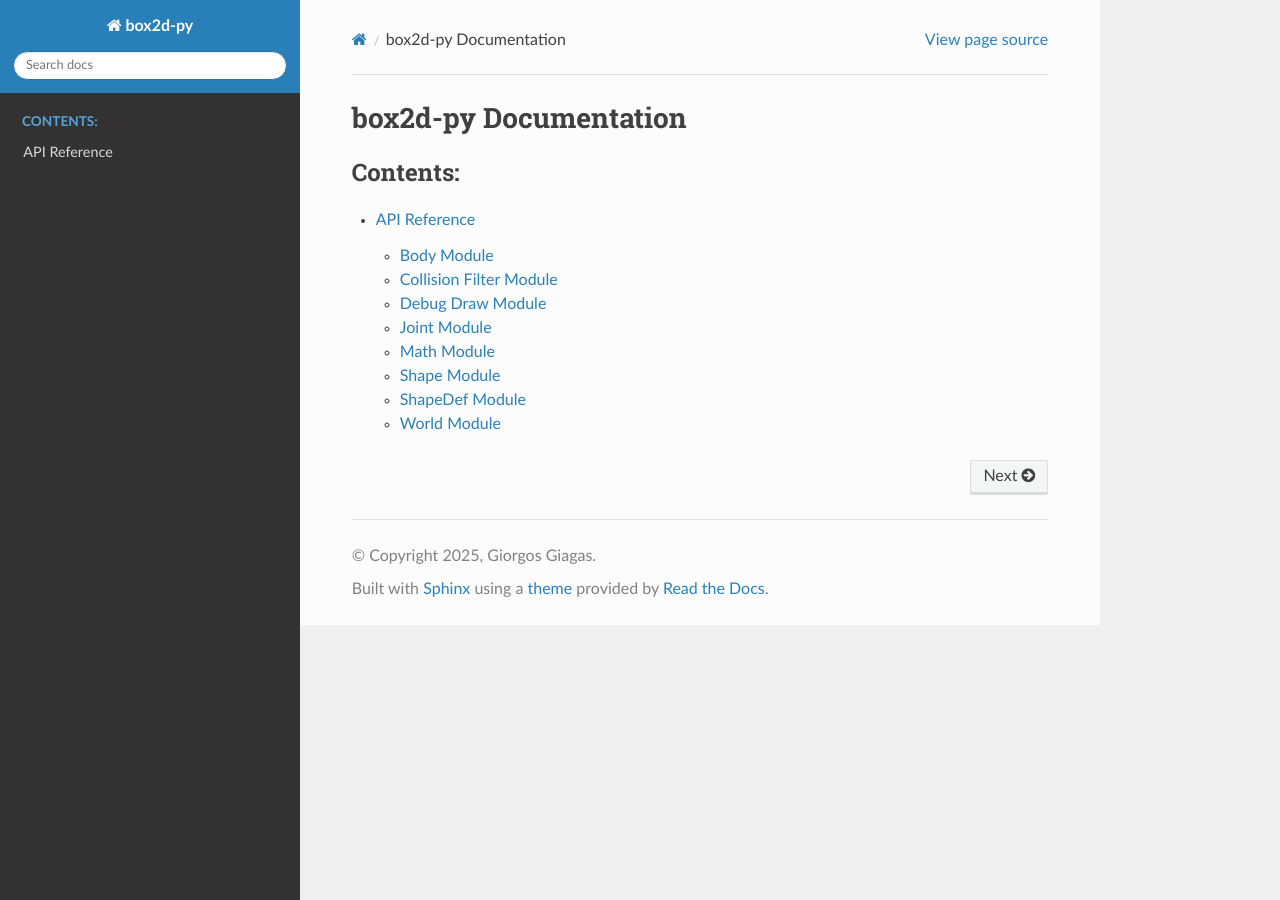
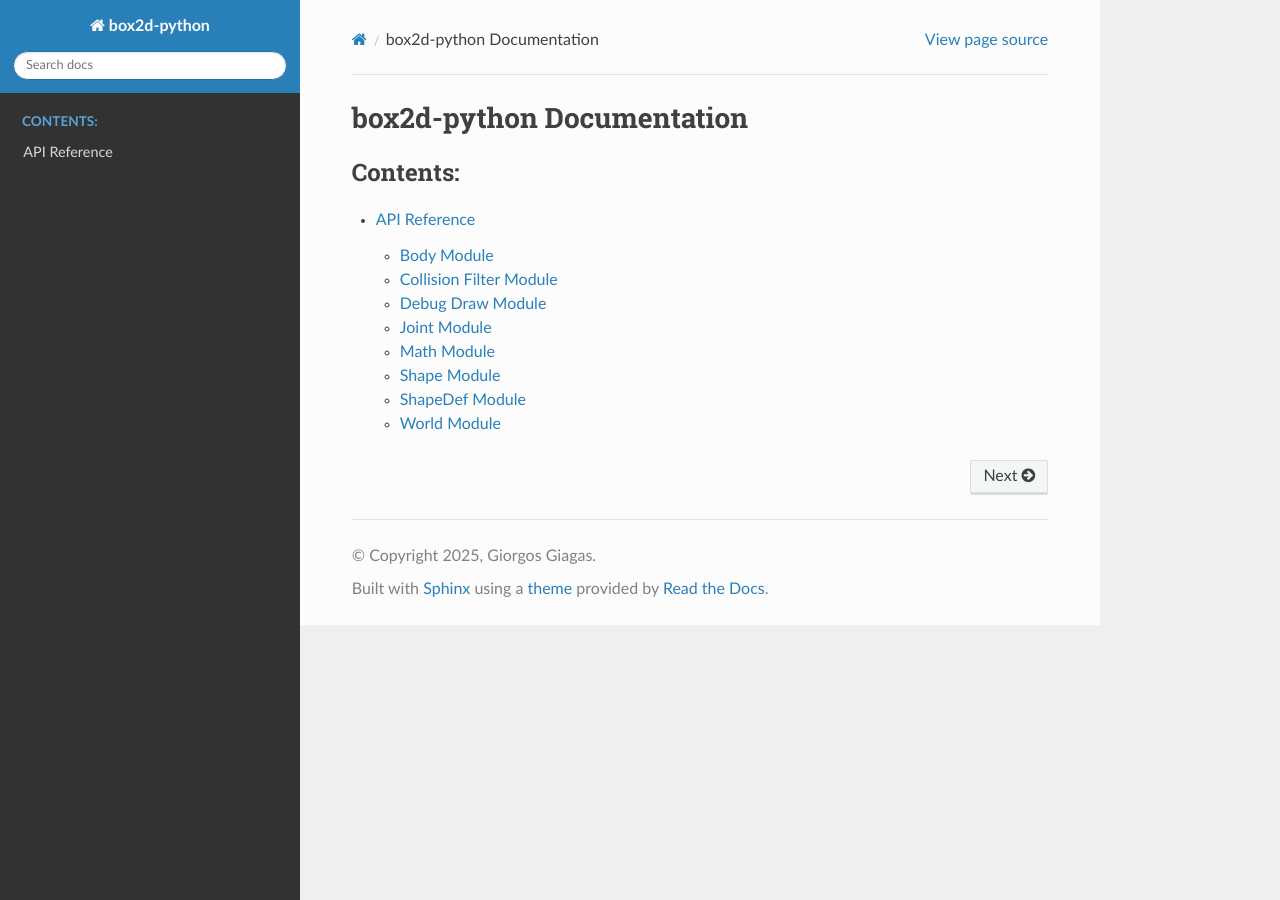
Before and after one commit to giorgosg/box2d-py, a Sphinx documentation site: the page built from docs/source/index.rst, in a window 1280 px wide. Built offline with Sphinx 7.4.7 and the Read the Docs theme 3.1.0, drawn with Linux system fonts in a browser that asks for light colours.

Commit message:
fixed doc generation

```diff
--- a/docs/source/api/body.rst
+++ b/docs/source/api/body.rst
@@ -2,4 +2,4 @@
 ===========
 
 .. automodule:: box2d.body
-   :members: Body, BodyBuilder
+   :members:
--- a/docs/source/api/collision_filter.rst
+++ b/docs/source/api/collision_filter.rst
@@ -2,4 +2,4 @@
 =======================
 
 .. automodule:: box2d.collision_filter
-   :members: CollisionFilter, CollisionCategoryRegistry, filters_collide
+   :members:
--- a/docs/source/api/math.rst
+++ b/docs/source/api/math.rst
@@ -1,7 +1,7 @@
 Math Module
 ===========
 
-.. autoclass:: box2d.math.VectorLike
+#.. autoclass:: box2d.math.VectorLike
 
 .. automodule:: box2d.math
-   :members: Vec2, Rot, Transform, ScaledTransform, AABB, Mat22
+   :members:
--- a/docs/source/api/world.rst
+++ b/docs/source/api/world.rst
@@ -2,4 +2,4 @@
 ============
 
 .. automodule:: box2d.world
-   :members: World
+   :members:
--- a/docs/source/conf.py
+++ b/docs/source/conf.py
@@ -8,7 +8,7 @@
 # -- Project information -----------------------------------------------------
 # https://www.sphinx-doc.org/en/master/usage/configuration.html#project-information
 
-project = "box2d-py"
+project = "box2d-python"
 copyright = "2025, Giorgos Giagas"
 author = "Giorgos Giagas"
 release = "2025"
--- a/docs/source/index.rst
+++ b/docs/source/index.rst
@@ -1,10 +1,10 @@
-.. box2d-py documentation master file, created by
+.. box2d-python documentation master file, created by
    sphinx-quickstart on Tue Feb  4 10:21:54 2025.
    You can adapt this file completely to your liking, but it should at least
    contain the root `toctree` directive.
 
-box2d-py Documentation
-======================
+box2d-python Documentation
+==========================
 
 .. toctree::
    :maxdepth: 2
--- a/pyproject.toml
+++ b/pyproject.toml
@@ -35,6 +35,8 @@
     "black",
     "pre-commit",
     "pytest",
+    "sphinx",
+    "sphinx-rtd-theme",
 ]
 
 [project.scripts]
```
Also changed, not shown: 3 other files.
